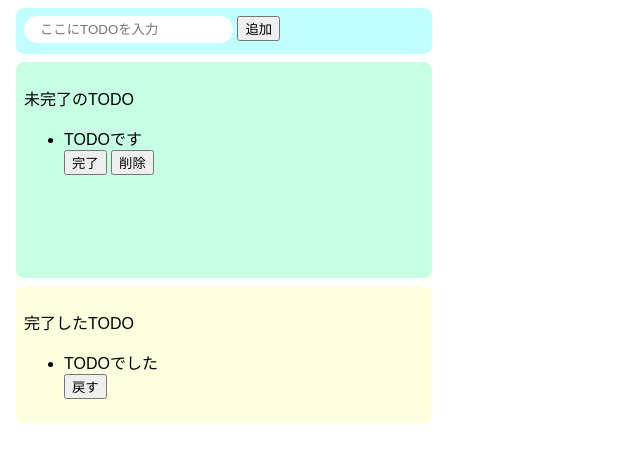
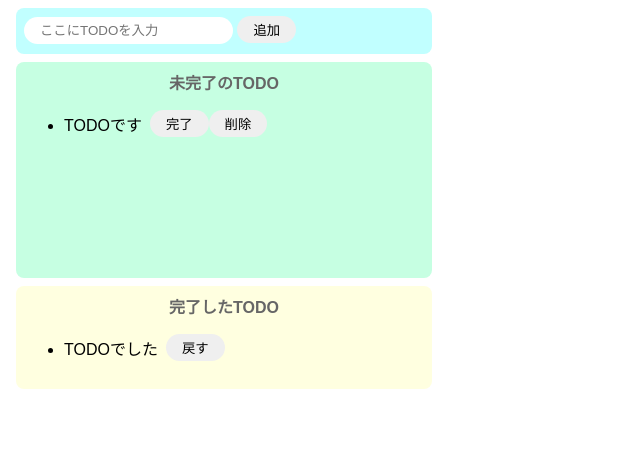
Before and after one commit to KengoYoshimoto/todo-js, a website built with Parcel: page index.html in a window 1280 px wide. Shown: the whole page, without its empty margins (0-640 px from the left). Built offline with nearby package versions, Linux system fonts and the light colour scheme.

Commit message:
html and css done

```diff
--- a/index.html
+++ b/index.html
@@ -11,9 +11,9 @@
       <button>追加</button>
     </div>
     <div class="incomplete-area">
-      <p>未完了のTODO</p>
+      <p class="title">未完了のTODO</p>
       <ul>
-        <div>
+        <div class="list-row">
           <li>TODOです</li>
           <button>完了</button>
           <button>削除</button>
@@ -21,9 +21,9 @@
       </ul>
     </div>
     <div class="complete-area">
-      <p>完了したTODO</p>
+      <p class="title">完了したTODO</p>
       <ul>
-        <div>
+        <div class="list-row">
           <li>TODOでした</li>
           <button>戻す</button>
         </div>
--- a/src/styles.css
+++ b/src/styles.css
@@ -9,16 +9,20 @@ input {
   outline: none;
 }
 
-botton {
+button {
   border-radius: 16px;
   border: none;
   padding: 4px 16px;
 }
 
-botton:hover {
+button:hover {
   background-color: #ff7fff;
   color: #fff;
   cursor: pointer;
+}
+
+li {
+  margin-right: 8px;
 }
 
 .input-area {
@@ -45,3 +49,16 @@ botton:hover {
   margin: 8px;
   border-radius: 8px;
 }
+
+.title {
+  text-align: center;
+  margin-top: 0;
+  font-weight: bold;
+  color: #666;
+}
+
+.list-row {
+  display: flex;
+  align-items: center;
+  padding-bottom: 4px;
+}
```
